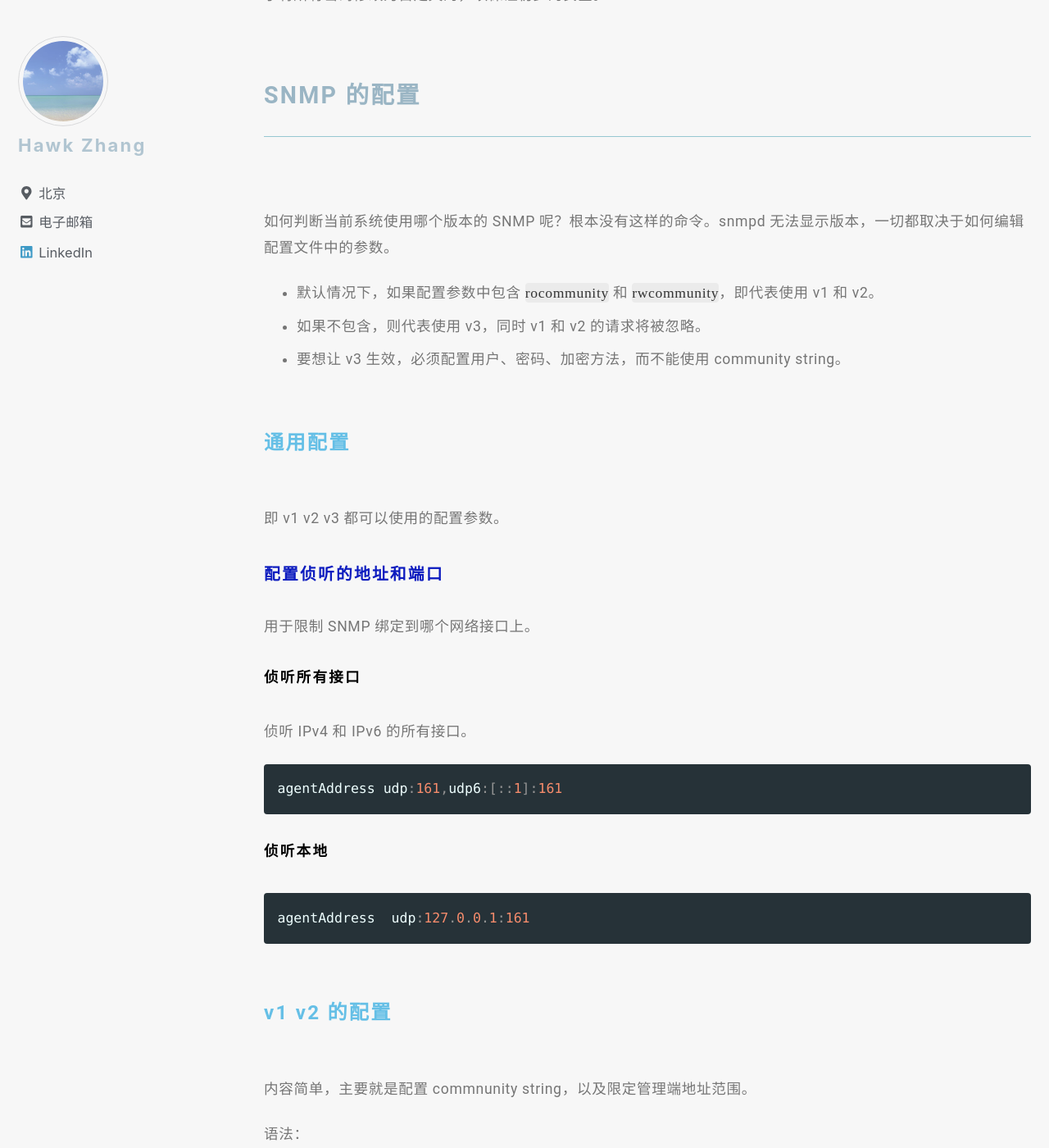
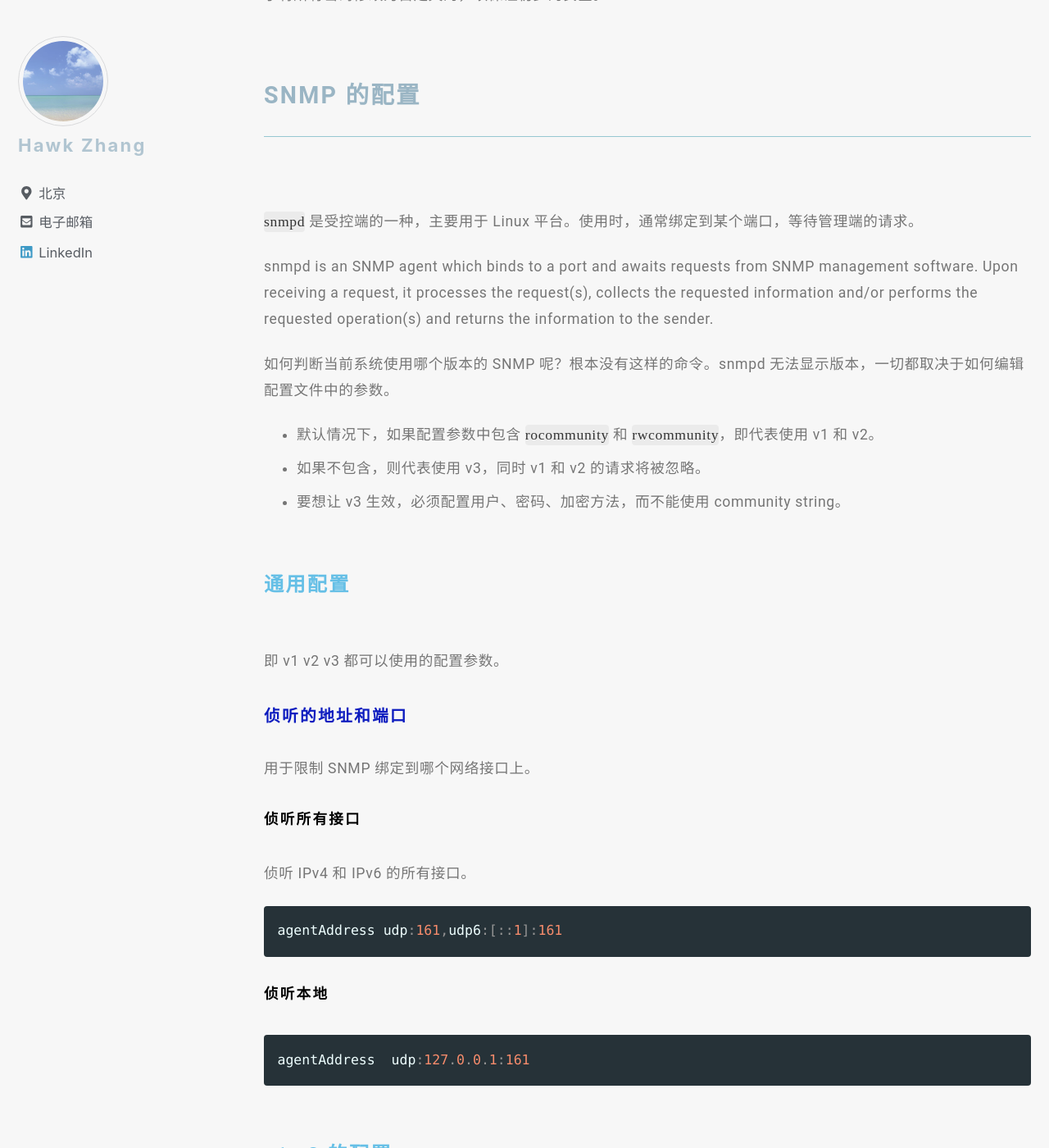
Before and after one commit to narru888/linotes_note, a Jekyll site: the page built from _posts/monitor/zabbix/2018-01-02-monitor.snmp.md, in a window 1280 px wide and 1400 px high, scrolled down 8025 px. Shown: the whole window at 82% size. Built offline with Jekyll 4.4.1, drawn with Linux system fonts in a browser that asks for light colours; nearby versions of some CDN libraries; a script that is not in the unit is left out.

Commit message:
update on 2018-10-21 09:35:01 CST

```diff
--- a/_posts/monitor/zabbix/2018-01-02-monitor.snmp.md
+++ b/_posts/monitor/zabbix/2018-01-02-monitor.snmp.md
@@ -241,6 +241,10 @@ SNMP v1 指定了 5 个核心 PDU，SNMP v2 增加了 GetBulkRequest 和 InformR
 
 ### SNMP 的配置
 
+`snmpd` 是受控端的一种，主要用于 Linux 平台。使用时，通常绑定到某个端口，等待管理端的请求。
+
+snmpd is an SNMP agent which binds to a port and awaits requests from SNMP management software. Upon receiving a request, it processes the request(s), collects the requested information and/or performs the requested operation(s) and returns the information to the sender.
+
 如何判断当前系统使用哪个版本的 SNMP 呢？根本没有这样的命令。snmpd 无法显示版本，一切都取决于如何编辑配置文件中的参数。
 
 * 默认情况下，如果配置参数中包含 `rocommunity` 和 `rwcommunity`，即代表使用 v1 和 v2。
@@ -256,7 +260,7 @@ SNMP v1 指定了 5 个核心 PDU，SNMP v2 增加了 GetBulkRequest 和 InformR
 即 v1 v2 v3 都可以使用的配置参数。
 
 
-##### 配置侦听的地址和端口
+##### 侦听的地址和端口
 
 用于限制 SNMP 绑定到哪个网络接口上。
 
```
